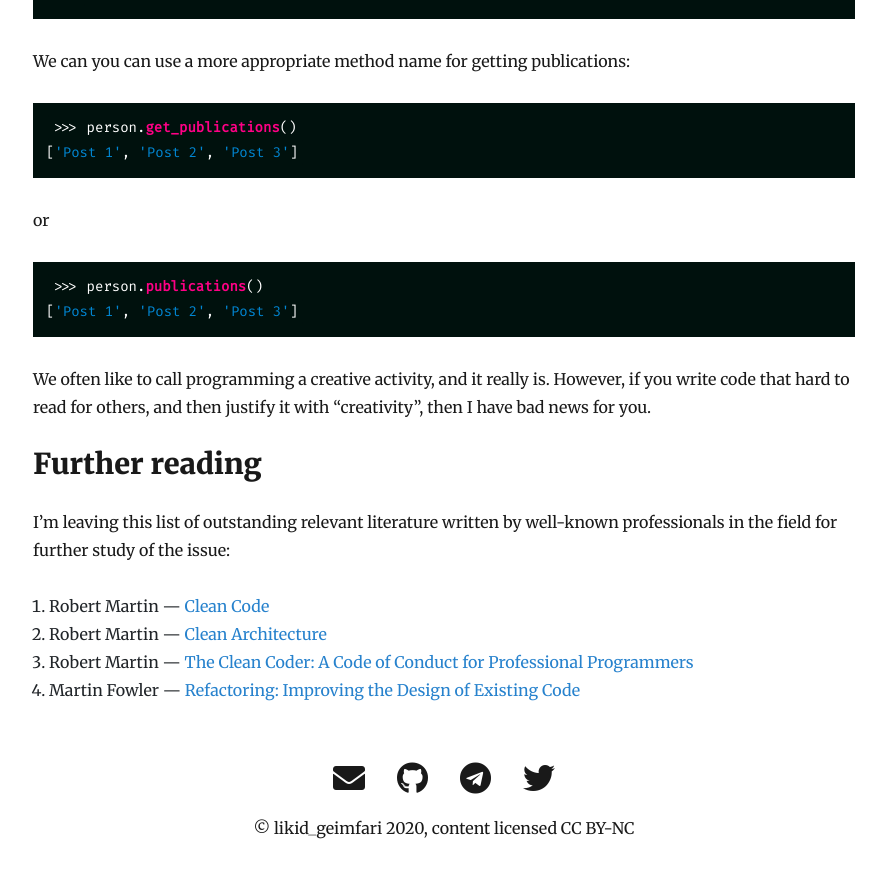
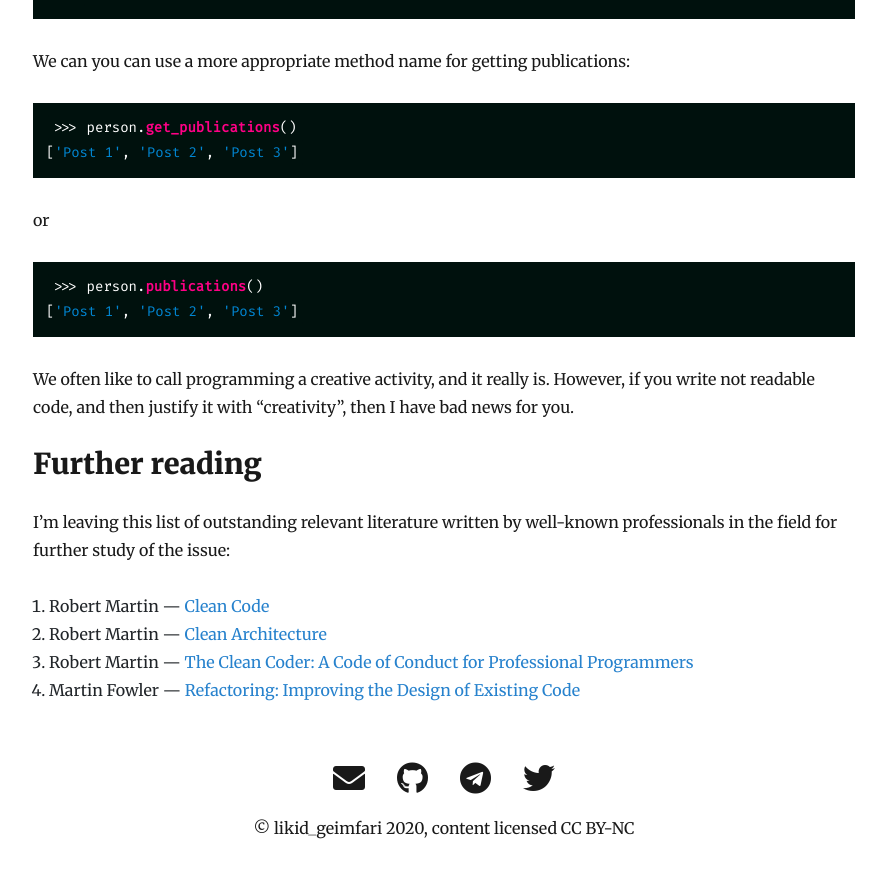
Before and after one commit to lk-geimfari/lk-geimfari.github.io, a Jekyll site: the page built from _posts/2020-07-05-a-few-thoughts-about-naming.md, in a window 1280 px wide and 900 px high, scrolled down 5727 px. Shown: the top 878 px of the window, without its empty margins (196-1082 px from the left). Built offline with Jekyll 4.4.1, drawn with Linux system fonts in a browser that asks for light colours; nearby versions of some CDN libraries.

Commit message:
Fix typo in article

````diff
--- a/_posts/2020-07-05-a-few-thoughts-about-naming.md
+++ b/_posts/2020-07-05-a-few-thoughts-about-naming.md
@@ -227,8 +227,7 @@ or
 ```
 
 We often like to call programming a creative activity, and it really is.
-However, if you write code that hard to read for others, and then justify it
-with “creativity”, then I have bad news for you.
+However, if you write not readable code, and then justify it with “creativity”, then I have bad news for you.
 
 
 ## Further reading
````
